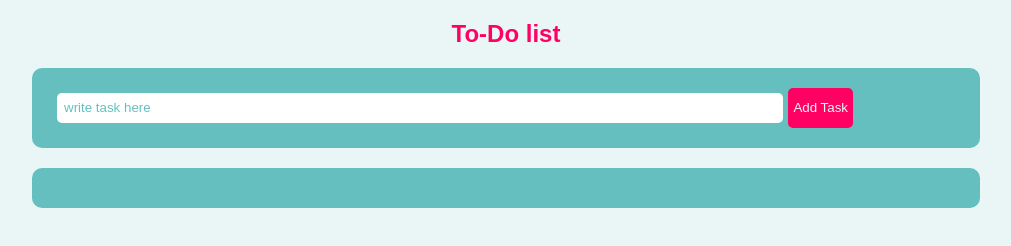
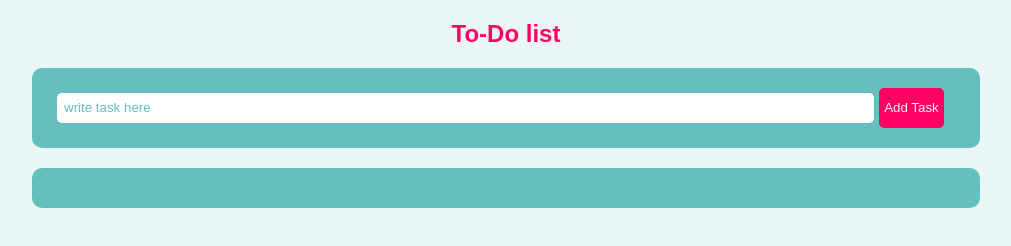
Before and after one commit to mohamedheda/BOM-Challenge-To-Do-list-, a plain HTML site: page index.html in a window 1280 px wide. Shown: the whole page, without its empty margins (134-1145 px from the left). Drawn offline with Linux system fonts and the light colour scheme.

Commit message:
Update style.css

```diff
--- a/style.css
+++ b/style.css
@@ -16,13 +16,14 @@ h2 {
     display: flex;
 }
 .form input{
-    width: 80%;
+    width: 90%;
     margin: 5px;
     height: 30px;
     border: none;
     border-radius: 5px;
     color: #66BFBF;
     background-color: #FFFFFF;
+    margin-right: 5px;
 }
 .form input::placeholder{
     color: #66BFBF;
@@ -58,6 +59,7 @@ h2 {
     position: relative;
     overflow: visible;
     color: #66BFBF;
+    min-height:38.4px ;
 }
 .del {
     background-color: #FF0063;
```
